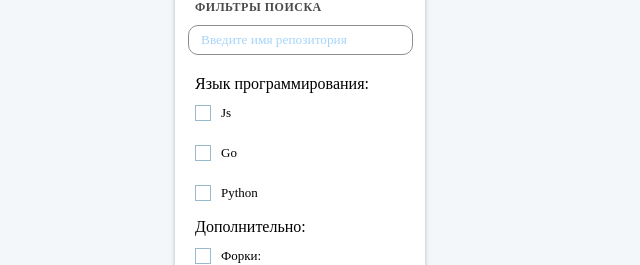
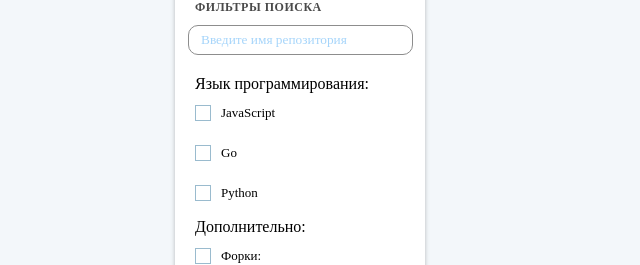
Before and after one commit to Kozmidis/git-avia, a Next.js app: page / in a window 1280 px wide. Shown: the part 179-444 px from the top of the page, without its empty margins (203-843 px from the left). Built offline with nearby package versions, Linux system fonts and the light colour scheme.

Commit message:
добавил работу языковых фильтров

```diff
--- a/src/app/components/Filter/Filter.tsx
+++ b/src/app/components/Filter/Filter.tsx
@@ -7,15 +7,24 @@ import { ResponseTypes, FormState } from "../../types/types";
 type FilterProps = Pick<ResponseTypes, "total_count"> & {
   inputValue: string;
   setInputValue: (inputValue: string) => void;
+  checkBoxValue: string;
+  setCheckBoxValue: (checkBoxValue: string) => void;
   repos: ResponseTypes;
   setRepos: (repos: ResponseTypes) => void;
   formState: FormState;
   setState: (formState: FormState) => void;
 };
+const langFilters = [
+  { id: "1", value: "javascript", text: "JavaScript" },
+  { id: "2", value: "go", text: "Go" },
+  { id: "3", value: "python", text: "Python" },
+];
 
 export const Filter: React.FC<FilterProps> = ({
   inputValue,
   setInputValue,
+  checkBoxValue,
+  setCheckBoxValue,
   repos,
   setRepos,
   formState,
@@ -24,6 +33,14 @@ export const Filter: React.FC<FilterProps> = ({
   const handleInputChange = (event: ChangeEvent<HTMLInputElement>) => {
     setInputValue(event.target.value);
   };
+  const handleCheckBoxChange = (event: ChangeEvent<HTMLInputElement>) => {
+    if (checkBoxValue === event.target.value) {
+      setCheckBoxValue("");
+    } else {
+      setCheckBoxValue(event.target.value);
+    }
+  };
+
   const handleClick = async (event: MouseEvent) => {
     try {
       setState({
@@ -33,7 +50,7 @@ export const Filter: React.FC<FilterProps> = ({
         reposNotFind: false,
       });
       await fetch(
-        `https://api.github.com/search/repositories?q=${inputValue}+language:javascript&sort=stars&per_page=10&order=desc`
+        `https://api.github.com/search/repositories?q=${inputValue}+language:${checkBoxValue}&sort=stars&per_page=10&order=desc`
       ).then(async (res) => {
         if (res.ok) {
           const data = await res.json();
@@ -79,25 +96,20 @@ export const Filter: React.FC<FilterProps> = ({
       ></input>
       <div className={styles.languageContainer}>
         <p className={styles.containerTitle}>Язык программирования:</p>
-        <label className={styles.filterItem}>
-          <input className={styles.vanish} type="checkbox" value="Js"></input>
-          <span></span>
-          <p className={styles.filterItemName}>Js</p>
-        </label>
-        <label className={styles.filterItem}>
-          <input className={styles.vanish} type="checkbox" value="Go"></input>
-          <span></span>
-          <p className={styles.filterItemName}>Go</p>
-        </label>
-        <label className={styles.filterItem}>
+        {langFilters.map((item) => (
+          <label key={item.id} className={styles.filterItem}>
             <input
               className={styles.vanish}
               type="checkbox"
-            value="Python"
+              id={item.id}
+              value={item.value}
+              onChange={handleCheckBoxChange}
+              checked={checkBoxValue === item.value}
             ></input>
             <span></span>
-          <p className={styles.filterItemName}>Python</p>
+            <p className={styles.filterItemName}>{item.text}</p>
           </label>
+        ))}
       </div>
       <div>
         <p className={styles.containerTitle}>Дополнительно:</p>
--- a/src/app/components/Main/Main.tsx
+++ b/src/app/components/Main/Main.tsx
@@ -9,6 +9,7 @@ import { ResponseTypes, ReposType, OwnerType } from "../../types/types";
 const defaultRepos: ResponseTypes = { items: [], total_count: 0 };
 export const Main = () => {
   const [inputValue, setInputValue] = useState("");
+  const [checkBoxValue, setCheckBoxValue] = useState("");
   const [repos, setRepos] = React.useState<ResponseTypes>(defaultRepos);
   const [state, setState] = React.useState({
     isLoaded: false,
@@ -21,6 +22,8 @@ export const Main = () => {
       <Filter
         inputValue={inputValue}
         setInputValue={setInputValue}
+        checkBoxValue={checkBoxValue}
+        setCheckBoxValue={setCheckBoxValue}
         repos={repos}
         setRepos={setRepos}
         formState={state}
```
Lines whose indentation alone changed are shown as unchanged.
